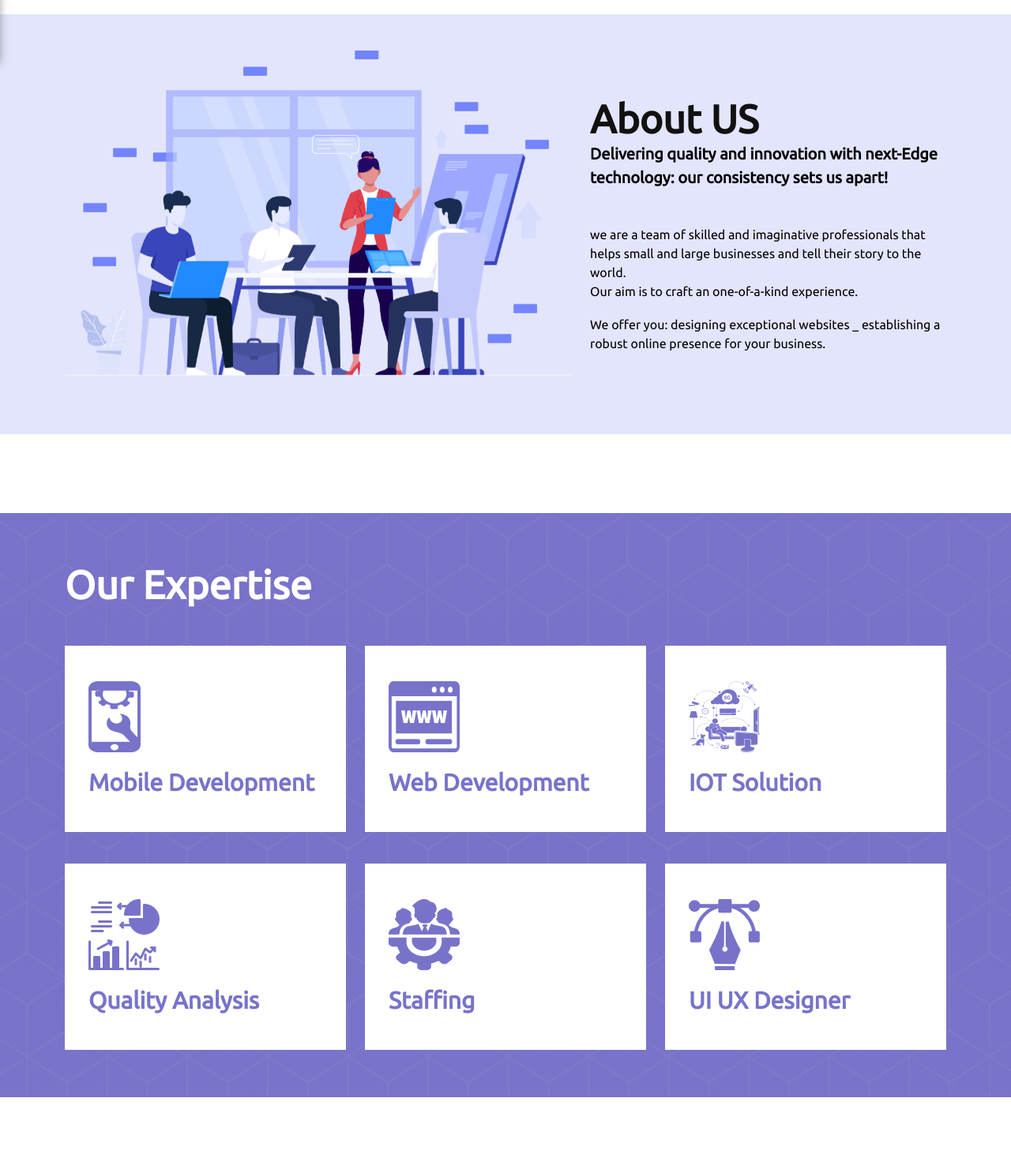
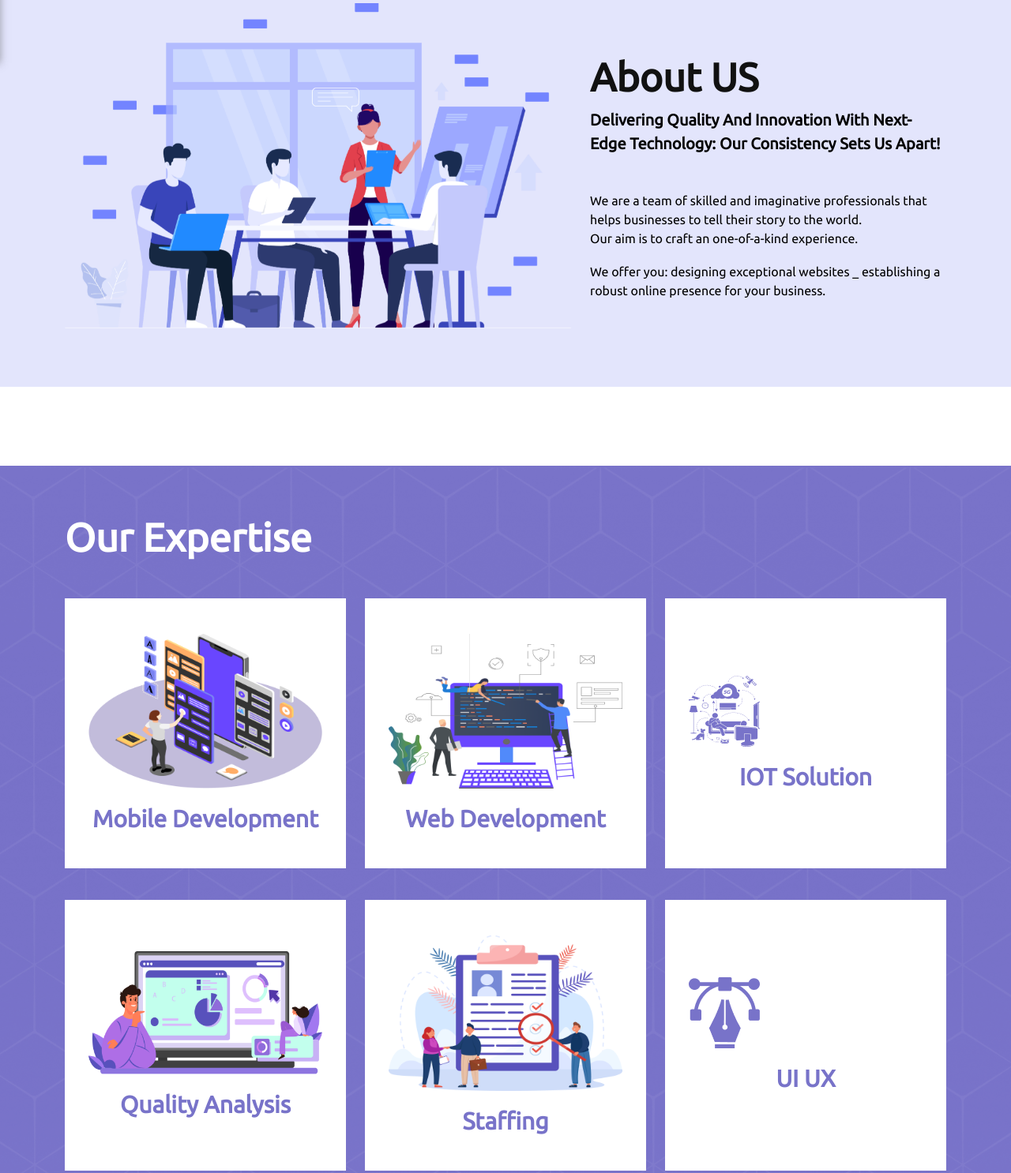
Before and after one commit to Shubh7400/NewGammaedge, a plain HTML site: page index.html in a window 1280 px wide. Shown: the part 720-2206 px from the top of the page at 79% size. Drawn offline with nearby package versions, Linux system fonts and the light colour scheme; a script that the page names is missing.

Commit message:
overflow

```diff
--- a/index.html
+++ b/index.html
@@ -24,8 +24,10 @@
     <style>
         body {
             font-family: 'Ubuntu';
+            overflow-x: hidden;
 
         }
+
     </style>
 
     <header>
@@ -115,11 +117,10 @@
                 <div class="row">
                     <div class="col-lg-10">
                         <div class="banner-content">
-                            <h1>Gammaedge <br> Technologies Private Limited
-                            </h1>
-                            <p>We provide exceptionally great - quality web & Mobile app development
-                                services - aided by cutting - edge technology</p>
-                            <a href="#service" class="banner-btn">Get Started</a>
+                            <h1>Intelligences' Next Edge of Innovation.</h1>
+                            <p>We Provide Exceptionally Great - Quality Web & Mobile Development
+                                Services - Aided By Cutting - Edge Technology</p>
+                            <!-- <a href="#service" class="banner-btn">Get Started</a> -->
                         </div>
                     </div>
                 </div>
@@ -138,10 +139,12 @@
                     </div>
                     <div class="col-lg-5">
                         <h2>About US</h2>
-                        <p style="margin-bottom:45px;font-weight:600;font-size: 20px;"> Delivering quality and innovation with next-Edge technology: our consistency sets us apart!
+                        <p
+                            style="margin-top:10px;margin-bottom:45px;font-weight:600;font-size: 20px; text-transform: capitalize;">
+                            Delivering quality and innovation with next-Edge technology: our consistency sets us apart!
                         </p>
-                        <p>we are a team of skilled and imaginative professionals that helps small and large businesses
-                            and tell their story to the world.<br />
+                        <p>We are a team of skilled and imaginative professionals that helps businesses
+                            to tell their story to the world.<br />
                             Our aim is to craft an one-of-a-kind experience.</p>
                         <p class="about-gap">We offer you: designing exceptional websites _ establishing a robust online
                             presence for your business.
@@ -173,8 +176,8 @@
                                 <div class="content-front">
                                     <div class="cf-inner">
                                         <div class="inner">
-                                            <img src="images/service-01.png" alt="img">
-                                            <h5>Mobile Development</h5>
+                                            <img src="images/mobileDeveloper1.png" style="max-width: 100%;" alt="img">
+                                            <h5 style="text-align: center;">Mobile Development</h5>
                                         </div>
                                     </div>
                                     <!-- <span>01</span> -->
@@ -198,8 +201,9 @@
                                 <div class="content-front">
                                     <div class="cf-inner">
                                         <div class="inner">
-                                            <img src="images/service-02.png" alt="img">
-                                            <h5>Web Development</h5>
+                                            <img src="images/Web Development (1).png" style="max-width: 100%;"
+                                                alt="img">
+                                            <h5 style="text-align: center;">Web Development</h5>
                                         </div>
                                     </div>
                                     <!-- <span>02</span> -->
@@ -223,8 +227,8 @@
                                 <div class="content-front">
                                     <div class="cf-inner">
                                         <div class="inner">
-                                            <img src="images/service-03.png" alt="img">
-                                            <h5>IOT Solution</h5>
+                                            <img src="images/service-03.png" style="max-width: 100%;" alt="img">
+                                            <h5 style="text-align: center;">IOT Solution</h5>
                                         </div>
                                         <!-- <span>03</span> -->
                                     </div>
@@ -249,8 +253,8 @@
                                 <div class="content-front">
                                     <div class="cf-inner">
                                         <div class="inner">
-                                            <img src="images/service-04.png" alt="img">
-                                            <h5>Quality Analysis</h5>
+                                            <img src="images/Quality Analysis.png" style="max-width: 100%;" alt="img">
+                                            <h5 style="text-align: center;">Quality Analysis</h5>
                                         </div>
                                         <!-- <span>04</span> -->
                                     </div>
@@ -275,8 +279,8 @@
                                 <div class="content-front">
                                     <div class="cf-inner">
                                         <div class="inner">
-                                            <img src="images/service-05.png" alt="img">
-                                            <h5>Staffing</h5>
+                                            <img src="images/staffing1.png" style="max-width: 100%;" alt="img">
+                                            <h5 style="text-align: center;">Staffing</h5>
                                         </div>
                                         <!-- <span>05</span> -->
                                     </div>
@@ -301,8 +305,8 @@
                                 <div class="content-front">
                                     <div class="cf-inner">
                                         <div class="inner">
-                                            <img src="images/service-06.png" alt="img">
-                                            <h5>UI UX Designer</h5>
+                                            <img src="images/service-06.png" style="max-width: 100%;" alt="img">
+                                            <h5 style="text-align: center;">UI UX</h5>
                                         </div>
                                         <!-- <span>06</span> -->
                                     </div>
@@ -802,7 +806,7 @@
                                         1st & 2nd Floor, MR Business Park,Rani Bagh Main
                                         Indore Madhya Pradesh 452020
                                     </a> -->
-                                    <p>1st Floor, MR Business Park,Rani Bagh Main
+                                    <p>1st Floor, MR Business Park, Rani Bagh Main
                                         Indore Madhya Pradesh 452020</p>
                                 </div>
                             </div>
@@ -841,7 +845,7 @@
                                         hr@gammaedge.io
                                     </a>
                                     <a href="javascript:;">
-                                        e-mail@gammaedge.io
+                                        mail@gammaedge.io
                                     </a>
                                     <!-- <a href="javascript:;">
                                         koshlendra@cubexo.io
@@ -863,7 +867,7 @@
                                 <div>
                                     <h6>Working Hours</h6>
                                     <a href="javascript:;">
-                                        Monday - Friday <br>
+                                        Monday - Friday<br>
                                         10:00AM - 07:00PM
                                     </a>
                                 </div>
@@ -970,7 +974,7 @@
     <script src="js/owl.carousel.min.js"></script>
     <script src='https://unpkg.com/isotope-layout@3.0.4/dist/isotope.pkgd.min.js'></script>
     <script src="js/main.js"></script>
-
+    <script src="//code.tidio.co/fk51al7g8pbghgqzkfqspb7tnvf8bupq.js" async=""></script>
     <script>
         $(document).ready(function () {
             var heightFixed = $('header').height();
@@ -1031,7 +1035,8 @@
     // });
 
     </script>
-    <script async src="https://tag.clearbitscripts.com/v1/pk_23e68c6b2fbf661a25c134d8ca2d9c78/tags.js" referrerpolicy="strict-origin-when-cross-origin"></script>
+    <script async src="https://tag.clearbitscripts.com/v1/pk_23e68c6b2fbf661a25c134d8ca2d9c78/tags.js"
+        referrerpolicy="strict-origin-when-cross-origin"></script>
 </body>
 
 </html>
--- a/scss/_common.scss
+++ b/scss/_common.scss
@@ -38,10 +38,11 @@ h1,h2,h3,h4,h5,h6{
     margin: 0;
 	transition: all 0.5s;
 	color: $black-color;
+	font-size: 70px;
 }
 
 h1{
-	font-size: 65px;
+	font-size: 70px;
 }
 h2{
 	font-size: 50px;
--- a/scss/_inner.scss
+++ b/scss/_inner.scss
@@ -4,6 +4,7 @@
     position: relative;
     .banner-content{
         h1{
+            font-size: 70px;
             color: $white-color;
         }
         p{
@@ -34,7 +35,7 @@
             transform: scale(0.6);
         }
         h1{
-            font-size: 60px;
+            font-size: 70px;
         }
         .banner-content{
             p{
```
Also changed, not shown: images/Mobile Developer.png (added), images/Quality Analysis.png (added), images/Web Development (1).png (added), images/mobileDeveloper1.png (added), images/quality-analysis.png (added), images/staffing.png (added), images/staffing1.png (added), images/webdevlopment.png (added), scss/style.css, 1 other file.
